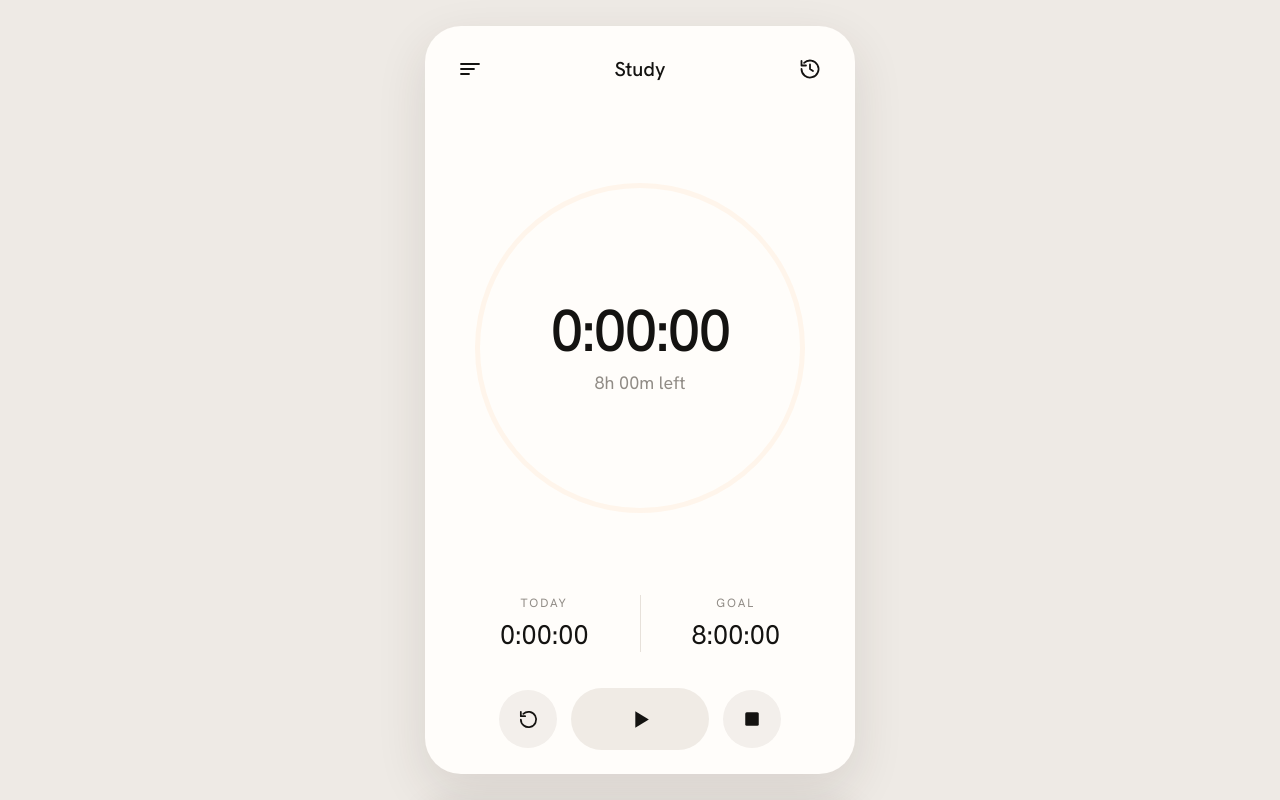
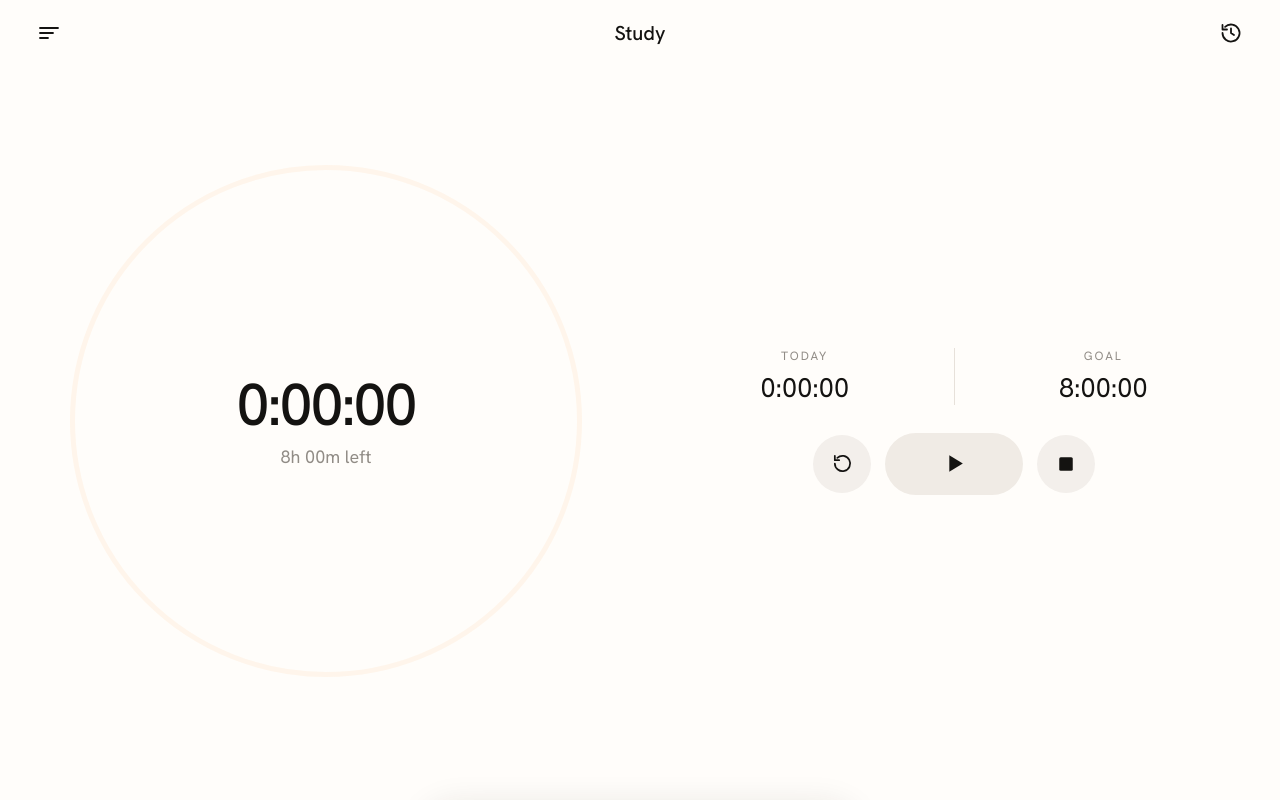
Before and after one commit to aniketbrainstorms/stopwatch, a plain HTML site: page index.html in a window 1280 px wide. Drawn offline with Linux system fonts and the light colour scheme.

Commit message:
Update index.html

```diff
--- a/index.html
+++ b/index.html
@@ -427,53 +427,53 @@
         box-shadow: 0 18px 50px rgba(55, 42, 30, .12);
       }
     }
-+
-+    /* ---------- Landscape phones ---------- */
-+    @media (orientation: landscape) and (max-height: 500px) {
-+      .app {
-+        max-width: none;
-+        min-height: 100dvh;
-+        margin: 0;
-+        border-radius: 0;
-+        box-shadow: none;
-+        display: grid;
-+        grid-template-columns: 1fr 1fr;
-+        grid-template-rows: auto 1fr auto auto 1fr;
-+        column-gap: 32px;
-+        padding:
-+          calc(12px + env(safe-area-inset-top, 0px))
-+          calc(28px + env(safe-area-inset-right, 0px))
-+          calc(12px + env(safe-area-inset-bottom, 0px))
-+          calc(28px + env(safe-area-inset-left, 0px));
-+      }
-+
-+      header {
-+        grid-column: 1 / -1;
-+        grid-row: 1;
-+      }
-+
-+      .stage {
-+        grid-column: 1;
-+        grid-row: 2 / 6;
-+        min-height: 0;
-+        padding: 0;
-+      }
-+
-+      .dial {
-+        width: min(64dvh, 44vw);
-+      }
-+
-+      .stats {
-+        grid-column: 2;
-+        grid-row: 3;
-+        margin: 0 0 28px;
-+      }
-+
-+      .controls {
-+        grid-column: 2;
-+        grid-row: 4;
-+      }
-+    }
+
+    /* ---------- Landscape ---------- */
+    @media (orientation: landscape) and (min-aspect-ratio: 3/2) {
+      .app {
+        max-width: none;
+        min-height: 100dvh;
+        margin: 0;
+        border-radius: 0;
+        box-shadow: none;
+        display: grid;
+        grid-template-columns: 1fr 1fr;
+        grid-template-rows: auto 1fr auto auto 1fr;
+        column-gap: 32px;
+        padding:
+          calc(12px + env(safe-area-inset-top, 0px))
+          calc(28px + env(safe-area-inset-right, 0px))
+          calc(12px + env(safe-area-inset-bottom, 0px))
+          calc(28px + env(safe-area-inset-left, 0px));
+      }
+
+      header {
+        grid-column: 1 / -1;
+        grid-row: 1;
+      }
+
+      .stage {
+        grid-column: 1;
+        grid-row: 2 / 6;
+        min-height: 0;
+        padding: 0;
+      }
+
+      .dial {
+        width: min(64dvh, 44vw);
+      }
+
+      .stats {
+        grid-column: 2;
+        grid-row: 3;
+        margin: 0 0 28px;
+      }
+
+      .controls {
+        grid-column: 2;
+        grid-row: 4;
+      }
+    }
   </style>
 </head>
 
```
